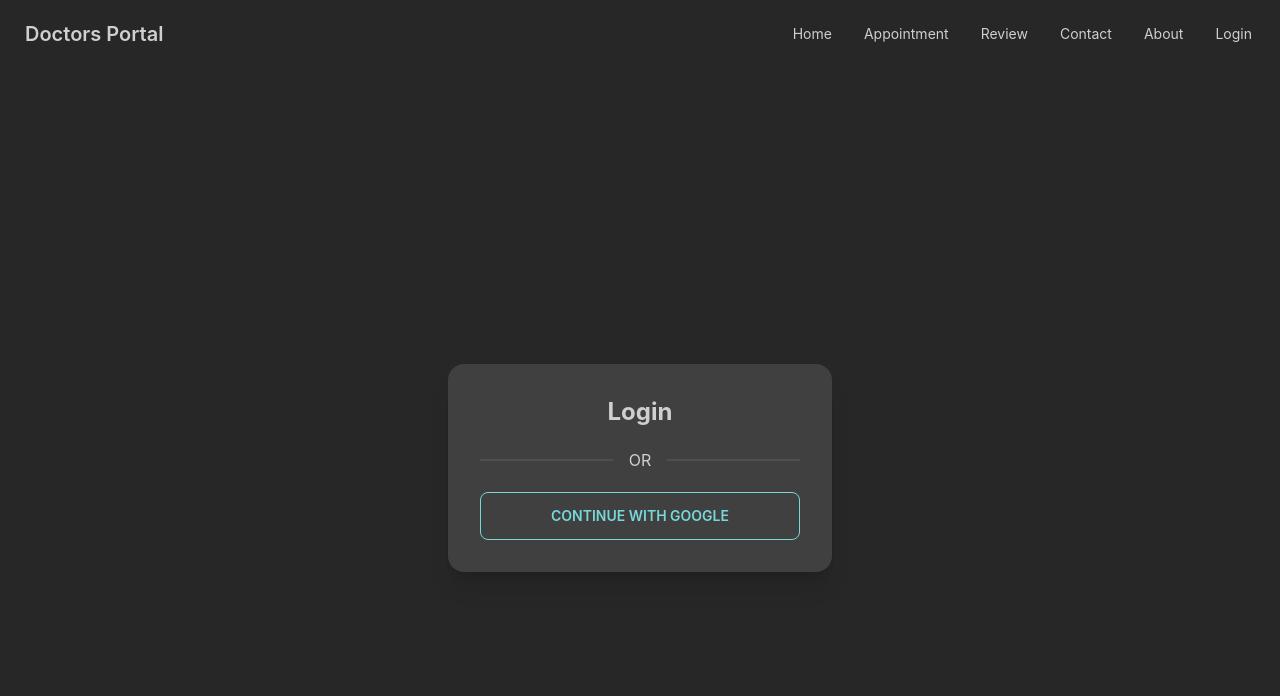
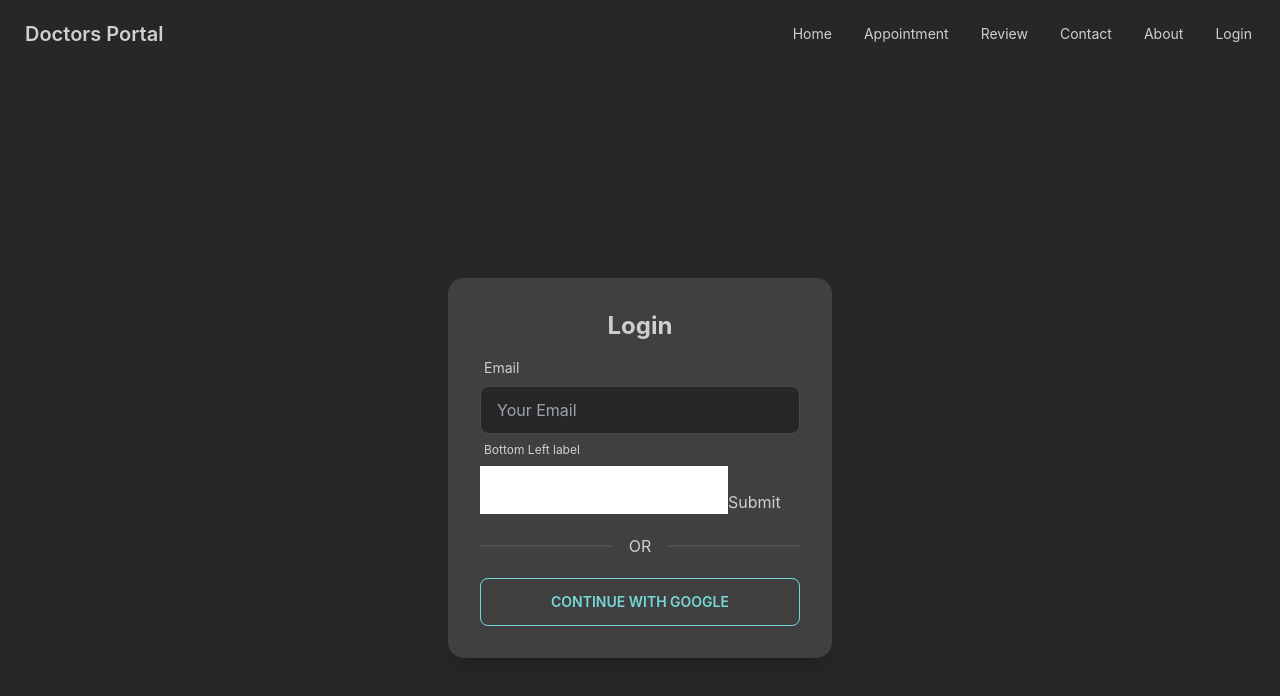
Before and after one commit to nafish08/dental-care-client, a React (Create React App) app: page /login in a window 1280 px wide. Shown: the top 696 px of the page. Built offline with nearby package versions, Linux system fonts and the light colour scheme; no server answers.

Commit message:
Email validation added in email field of login

```diff
--- a/src/Pages/Login/Login.js
+++ b/src/Pages/Login/Login.js
@@ -2,9 +2,18 @@
 import { useSignInWithGoogle } from 'react-firebase-hooks/auth';
 import auth from '../../firebase.init';
 
+import { useForm } from "react-hook-form"
+
 const Login = () => {
 
     const [signInWithGoogle, user, loading, error] = useSignInWithGoogle(auth);
+
+    const {
+        register,
+        formState: { errors },
+        handleSubmit,
+    } = useForm()
+    const onSubmit = (data) => console.log(data)
 
     if (user) {
         console.log(user);
@@ -15,6 +24,46 @@
             <div className="card w-96 bg-neutral-700 shadow-xl">
                 <div className="card-body">
                     <h2 className="text-center text-2xl font-bold">Login</h2>
+                    <form onSubmit={handleSubmit(onSubmit)}>
+
+
+                        <div class="form-control w-full max-w-xs">
+                            <label class="label">
+                                <span class="label-text">Email</span>
+                            </label>
+                            <input
+                                type="email"
+                                placeholder="Your Email"
+                                class="input input-bordered w-full max-w-xs"
+                                {...register("email", {
+                                    pattern: {
+                                        value: /[A-Za-z]{3}/,
+                                        message: 'error message'
+                                    }
+                                })}
+                            />
+                            <label class="label">
+                                <span class="label-text-alt">Bottom Left label</span>
+                            </label>
+                        </div>
+
+
+                        <input
+
+                            aria-invalid={errors.firstName ? "true" : "false"}
+                        />
+                        {errors.firstName?.type === "required" && (
+                            <p role="alert">First name is required</p>
+                        )}
+
+                        <input
+                            {...register("mail", { required: "Email Address is required" })}
+                            aria-invalid={errors.mail ? "true" : "false"}
+                        />
+                        {errors.mail && <p role="alert">{errors.mail.message}</p>}
+
+                        <input type="submit" />
+                    </form>
                     <div className="divider">OR</div>
                     <button
                         onClick={() => signInWithGoogle()}
```
